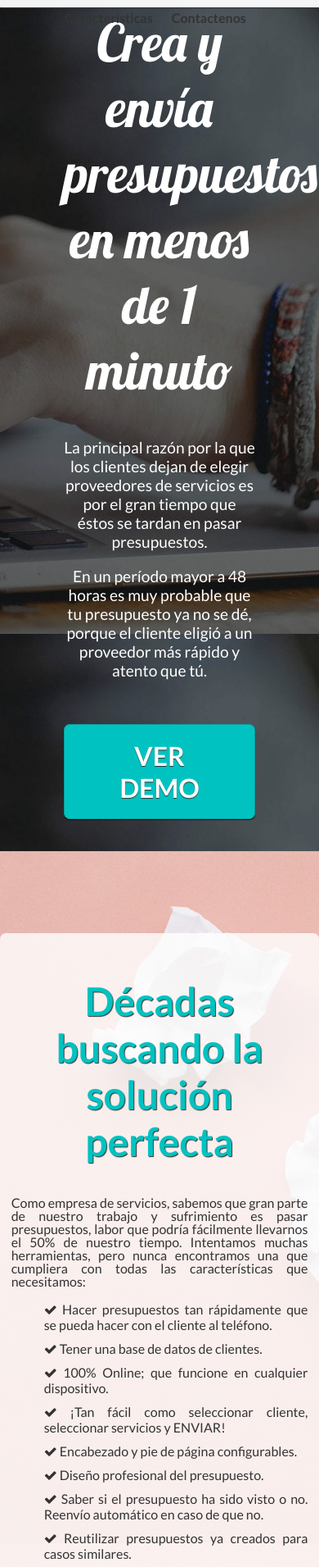
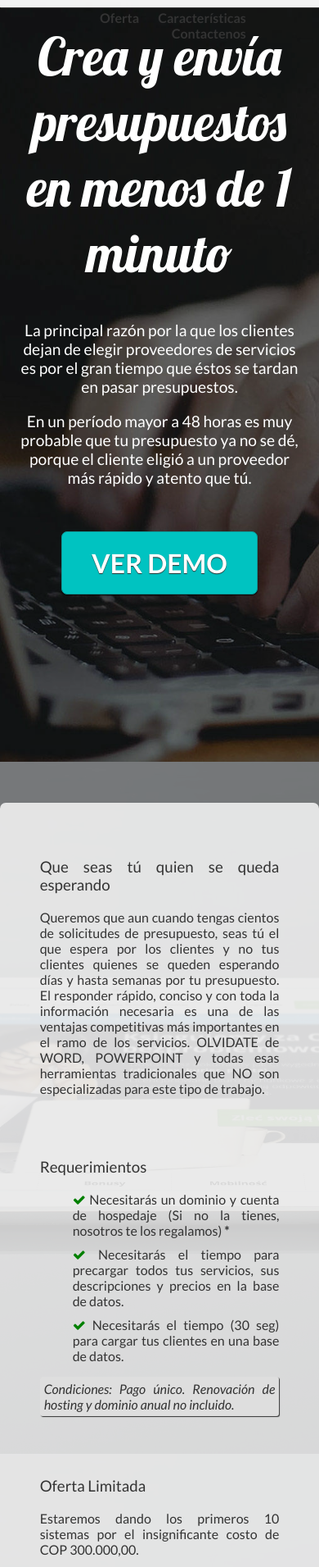
Before and after one commit to CrafterSama/test-design, a plain HTML site: page index.html in a window 390 px wide. Shown: the part 71-1982 px from the top of the page at 82% size. Drawn offline with nearby package versions, Linux system fonts and the light colour scheme.

Commit message:
Fix the Responsive and Some things In the Design

```diff
--- a/css/main.css
+++ b/css/main.css
@@ -50,8 +50,16 @@ h2.form-title {
 	text-shadow: 0px 1px 1px #fff;
 }
 
+h3.overview-title {
+
+}
+
 img.logo-image {
 	max-width: 120px;
+}
+
+textarea {
+	min-height: 100px;
 }
 
 ul {
@@ -81,6 +89,20 @@ ul {
 
 .back-to-top i {
 	font-size: 40px;
+}
+
+.box {
+	padding: 15px;
+	margin: 0;
+
+	display: -webkit-box;
+	display: -moz-box;
+	display: -ms-flexbox;
+	display: -webkit-flex;
+	display: flex;
+
+	-webkit-flex-flow: row wrap;
+	justify-content: stretch;
 }
 
 .call-to-action {
@@ -117,6 +139,15 @@ ul {
 	text-align: center;
 }
 
+.conditions {
+	padding: 5px;
+	background-color: #dedede;
+	font-style: italic;
+	font-size: 1em;
+	box-shadow: 1px 1px 1px #333;
+	border-radius: 3px;
+}
+
 .contact-form {
 	padding: 15px;
 }
@@ -132,6 +163,20 @@ ul {
 }
 
 .content {
+	width: 100%;
+}
+
+.dark-overlay {
+	background-color: rgba(0, 0, 0, 0.4);
+	display: table;
+	height: 100%;
+	position: relative;
+	text-align: center;
+	width: 100%;
+}
+
+.fa-check {
+	color: green;
 }
 
 .features {
@@ -208,24 +253,25 @@ ul {
 	border-bottom: 1px dotted #fff;
 }
 
-.box {
-  padding: 0;
-  margin: 0;
-
-  display: -webkit-box;
-  display: -moz-box;
-  display: -ms-flexbox;
-  display: -webkit-flex;
-  display: flex;
-
-  -webkit-flex-flow: row wrap;
-  justify-content: stretch;
+.item-1 {
+	flex: 1 auto;
+	margin: 5px;
+	padding: 15px;
 }
 
-.items {
+.item-2 {
 	flex: 2 auto;
+	margin: 5px;
+	padding: 15px;
 	min-width: 320px;
 	max-width: 1280px;
+}
+
+.item-3 {
+	flex: 3 auto;
+	margin: 5px;
+	padding: 15px;
+	width: 320px;
 }
 
 .header-navbar {
@@ -234,8 +280,8 @@ ul {
 
 .inner-content {
 	margin: 0 auto;
+	min-width: 320px;
 	max-width: 1280px;
-	min-width: 320px;
 }
 
 .links {
@@ -280,22 +326,30 @@ ul {
 	text-decoration: none;
 }
 
-.dark-overlay {
-	background-color: rgba(0, 0, 0, 0.4);
+.overview {
+	-moz-background-size: cover;
+	-o-background-size: cover;
+	-webkit-background-size: cover;
+	background-attachment: fixed;
+	background-image: url('../images/overview.jpg');
+	background-position: 0 50%;
+	background-repeat: no-repeat;
+	background-size: cover;
+	color: #fff;
 	display: table;
-	height: 1000px;
+	height: 450px;
 	position: relative;
 	text-align: center;
 	width: 100%;
 }
 
-.white-overlay {
-	background-color: rgba(255, 255, 255, 0.4);
-	display: table;
-	height: 1000px;
-	position: relative;
-	text-align: center;
-	width: 100%;
+.overview-items {
+	margin-top: 50px;
+	text-align: justify;
+	background-color: rgba(255, 255, 255, 0.8);
+	padding: 3.5%;
+	border-radius: 7px;
+	color: #333;
 }
 
 .presentation {
@@ -307,7 +361,7 @@ ul {
 	background-position: 0 50%;
 	background-repeat: no-repeat;
 	background-size: cover;
-	color: white;
+	color: #fff;
 	display: table;
 	height: 1000px;
 	position: relative;
@@ -316,12 +370,21 @@ ul {
 }
 
 .presentation-body {
-	padding: 10% 20%;
+	padding: 10% 0;
 }
 
 .presentation-text {
 	font-size: 1.2em;
 }
 
+.white-overlay {
+	background-color: rgba(255, 255, 255, 0.4);
+	display: table;
+	height: 100%;
+	position: relative;
+	text-align: center;
+	width: 100%;
+}
+
 .wrapper {
 }
--- a/index.html
+++ b/index.html
@@ -26,6 +26,7 @@
 						</div>
 						<div class="links-side">
 							<div class="links">
+								<a class="navbar-links" href="#overview">Oferta</a>
 								<a class="navbar-links" href="#features">Características</a>
 								<a class="navbar-links" href="#contacts">Contactenos</a>
 							</div>
@@ -36,11 +37,49 @@
 			<div id="top" class="content">
 				<div id="presentation" class="presentation">
 					<div class="dark-overlay">
-						<div class="presentation-body">
-							<h1 class="presentation-title">Crea y envía presupuestos<br /> en menos de 1 minuto</h1>
-							<p class="presentation-text">La principal razón por la que los clientes dejan de elegir proveedores de servicios es por el gran tiempo que éstos se tardan en pasar presupuestos.</p>
-							<p class="presentation-text">En un período mayor a 48 horas es muy probable que tu presupuesto ya no se dé, porque el cliente eligió a un proveedor más rápido y atento que tú.</p>
-							<button class="call-to-action">VER DEMO</button>
+						<div class="inner-content box">
+							<div class="presentation-body item-1">
+								<h1 class="presentation-title">Crea y envía presupuestos<br /> en menos de 1 minuto</h1>
+								<p class="presentation-text">La principal razón por la que los clientes dejan de elegir proveedores de servicios es por el gran tiempo que éstos se tardan en pasar presupuestos.</p>
+								<p class="presentation-text">En un período mayor a 48 horas es muy probable que tu presupuesto ya no se dé, porque el cliente eligió a un proveedor más rápido y atento que tú.</p>
+								<button class="call-to-action">VER DEMO</button>
+							</div>
+						</div>
+					</div>
+				</div>
+				<div id="overview" class="overview">
+					<div class="dark-overlay">
+						<div class="overview-items">
+							<div class="inner-content box">
+								<div class="item-3">
+									<div class="overview-item">
+										<h3 class="overview-title">Que seas tú quien se queda esperando</h3>
+										<p class="overview-text">Queremos que aun cuando tengas cientos de solicitudes de presupuesto, seas tú el que espera por los clientes y no tus clientes quienes se queden esperando días y hasta semanas por tu presupuesto. El responder rápido, conciso y con toda la información necesaria es una de las ventajas competitivas más importantes en el ramo de los servicios.
+										OLVIDATE de WORD, POWERPOINT y todas esas herramientas tradicionales que NO son especializadas para este tipo de trabajo.</p>
+									</div>
+								</div>
+								<div class="item-3">
+									<div class="overview-item">
+										<h3 class="overview-title">Requerimientos</h3>
+										<p class="overview-text">
+											<ul>
+												<li class="features-list-item"><i class="fa fa-check"></i> Necesitarás un dominio y cuenta de hospedaje (Si no la tienes, nosotros te los regalamos) <strong>*</strong></li>
+												<li class="features-list-item"><i class="fa fa-check"></i> Necesitarás el tiempo para precargar todos tus servicios, sus descripciones y precios en la base de datos.</li>
+												<li class="features-list-item"><i class="fa fa-check"></i> Necesitarás el tiempo (30 seg) para cargar tus clientes en una base de datos.</li>
+											</ul>
+											<div class="conditions">Condiciones: Pago único. Renovación de hosting y dominio anual no incluido.</div>
+										</p>
+									</div>
+								</div>
+								<div class="item-3">
+									<div class="overview-item">
+										<h3 class="overview-title">Oferta Limitada</h3>
+										<p class="overview-text">Estaremos dando los primeros 10 sistemas por el insignificante costo de COP 300.000,00.</p>
+										<p class="overview-text">Ya solo nos queda 1, ¡Solicítalo ahora!</p>
+									</div>
+								</div>
+								<div class="center"><a class="call-to-action" href="#features">Caracteristicas</a></div>
+							</div>
 						</div>
 					</div>
 				</div>
@@ -72,22 +111,18 @@
 						</div>
 					</div>
 				</div>
-				<div id="apply-now" class="apply-now">
-					<div class="inner-content">
-
-					</div>
-				</div>
 				<div id="contacts" class="contacts">
 					<div class="inner-content">
 						<h2 class="form-title">Contáctanos</h2>
 						<div id="form-box" class="form-box">
-							<form class="contact-form full" action="">
-								<div class="items">
+							<form class="contact-form box" action="">
+								<div class="item-2">
+
+								</div>
+								<div class="item-2">
 									<input name="name" id="name" class="form-text name" type="text" placeholder="Nombre" required="required" />
 									<input name="email" id="email" class="form-text email" type="email" placeholder="Correo Electronico" required="required" />
 									<input name="subject" id="subject" class="form-text subject" type="text" placeholder="Asunto" required="required" />
-								</div>
-								<div class="items">
 									<textarea name="message" id="message" class="form-text message" placeholder="Mensaje" required="required"></textarea>
 									<input name="submit" id="submit" class="form-button" type="submit" value="Enviar" />
 								</div>
@@ -98,7 +133,7 @@
 			</div>
 			<footer id="footer" class="footer">
 				<div class="center">
-					<p><span>© Julmer Olivero 2016. <a href="http://craftersama.me" rel="nofollow">CrafterSama.com</a>.</span></p>
+					<p><span>&copy; Julmer Olivero 2016. <a href="http://craftersama.me" rel="nofollow">CrafterSama.com</a>.</span></p>
 				</div>
 			</footer>
 			<a href="#" class="back-to-top" style="display: inline;">
```
Also changed, not shown: images/overview.jpg (added).
